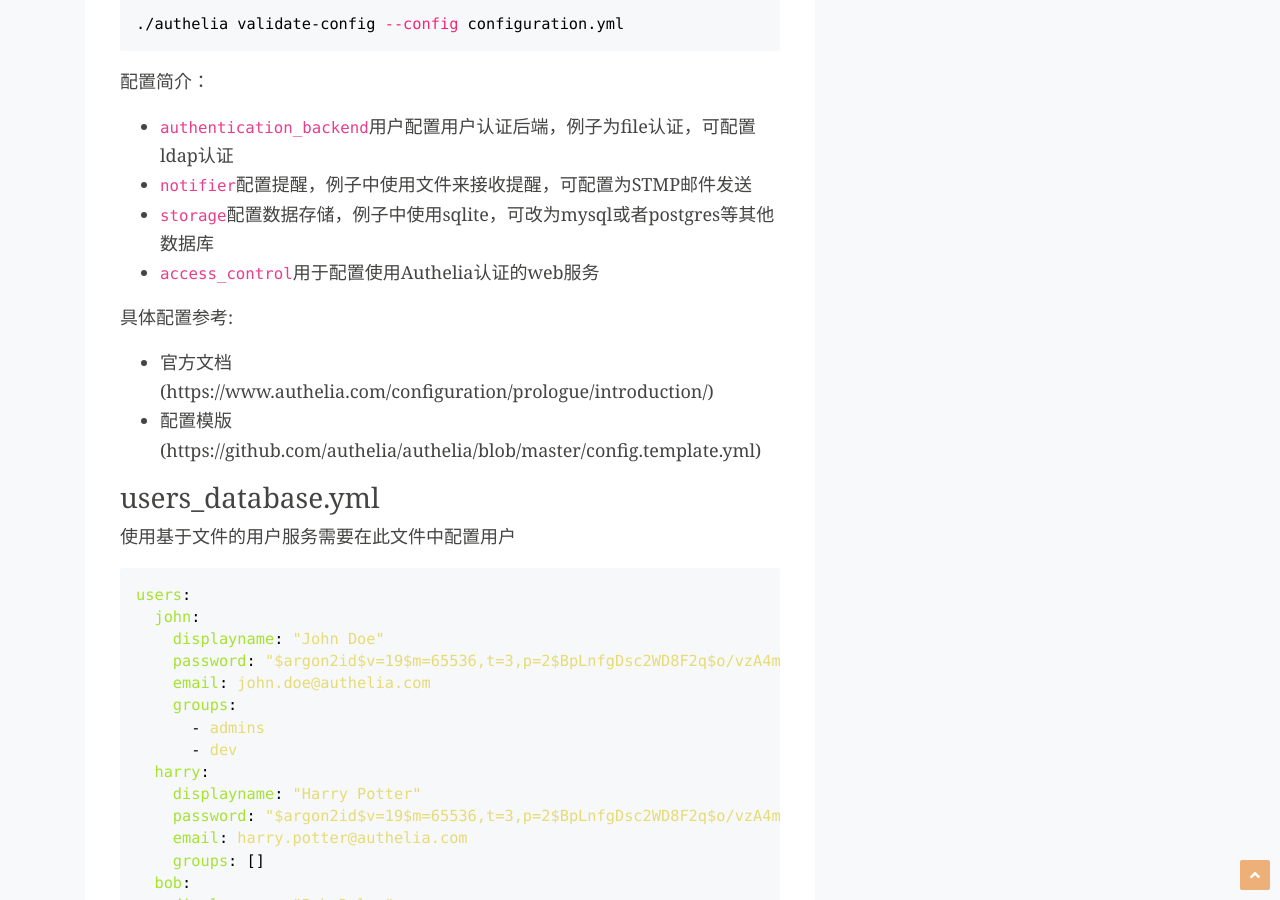
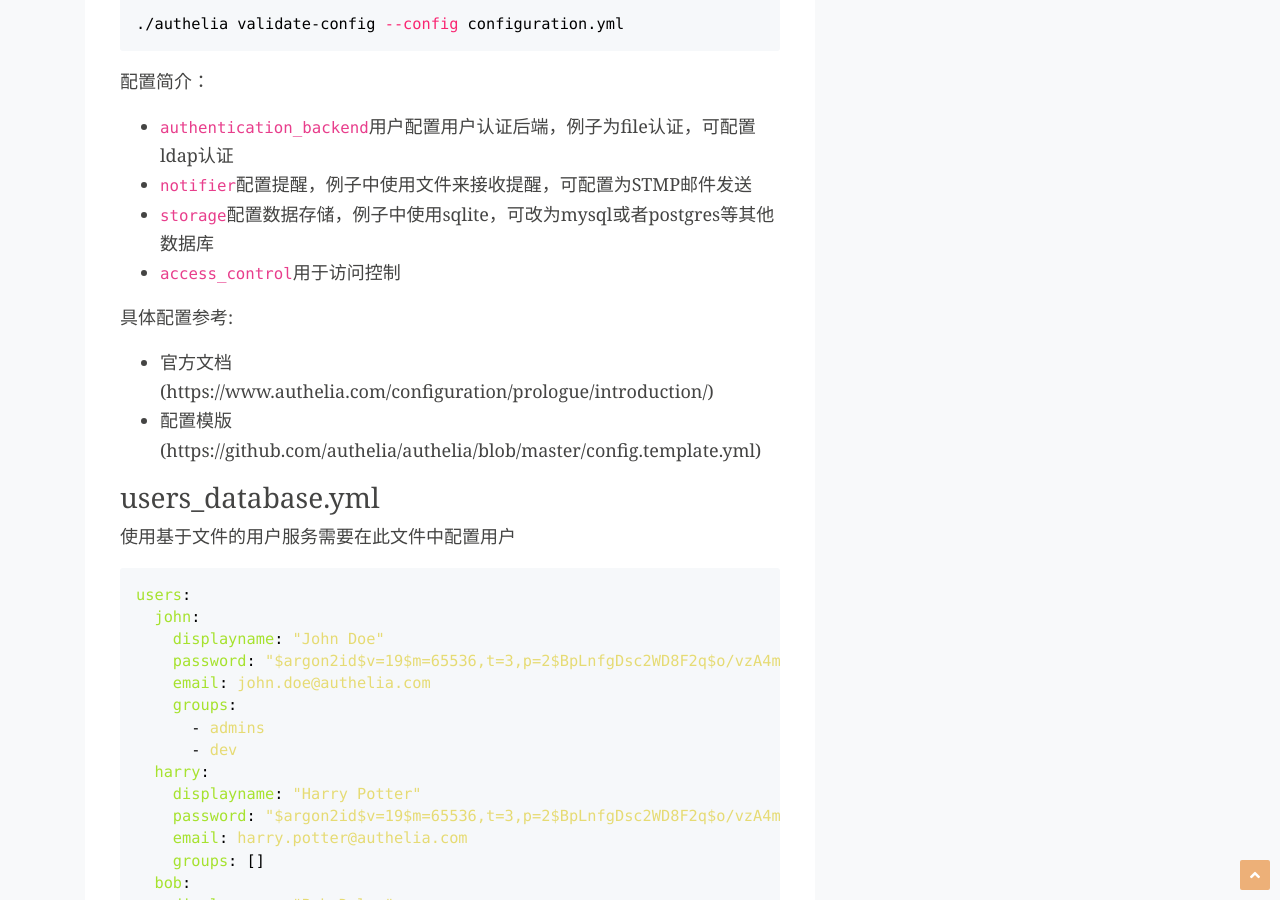
Before and after one commit to xubiaosunny/xubiaosunny.github.io, a Jekyll site: the page built from _posts/Ops/2022-08-10-authelia_deploy_gsc0.md, in a window 1280 px wide and 900 px high, scrolled down 1644 px. Built offline with Jekyll 4.4.1, drawn with Linux system fonts in a browser that asks for light colours; comment, search, counter and statistics services are not loaded.

Commit message:
修改Authelia统一认证服务部署

```diff
--- a/_posts/Ops/2022-08-10-authelia_deploy_gsc0.md
+++ b/_posts/Ops/2022-08-10-authelia_deploy_gsc0.md
@@ -76,7 +76,7 @@
 * `authentication_backend`用户配置用户认证后端，例子为file认证，可配置ldap认证
 * `notifier`配置提醒，例子中使用文件来接收提醒，可配置为STMP邮件发送
 * `storage`配置数据存储，例子中使用sqlite，可改为mysql或者postgres等其他数据库
-* `access_control`用于配置使用Authelia认证的web服务
+* `access_control`用于访问控制
 
 具体配置参考:
 
```
